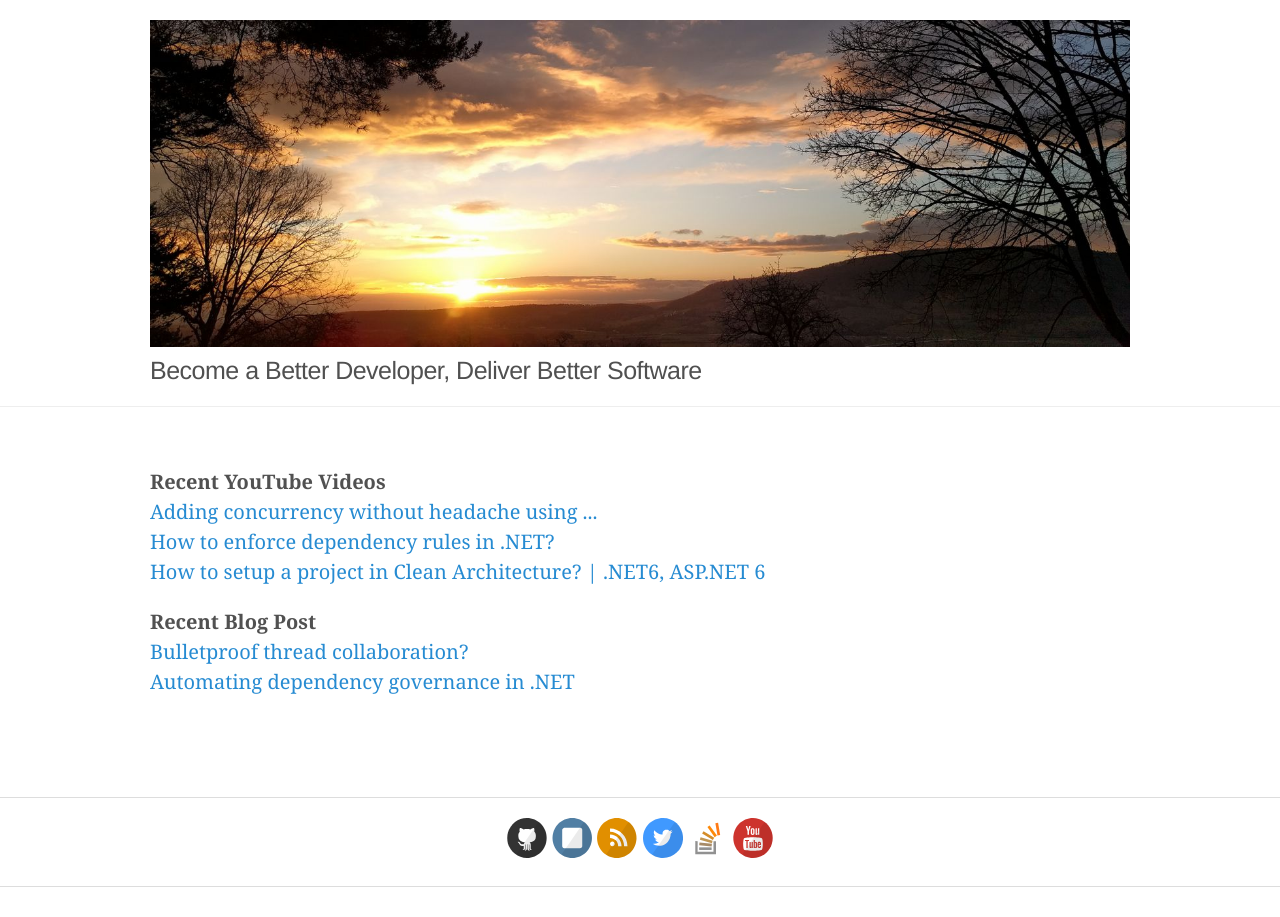
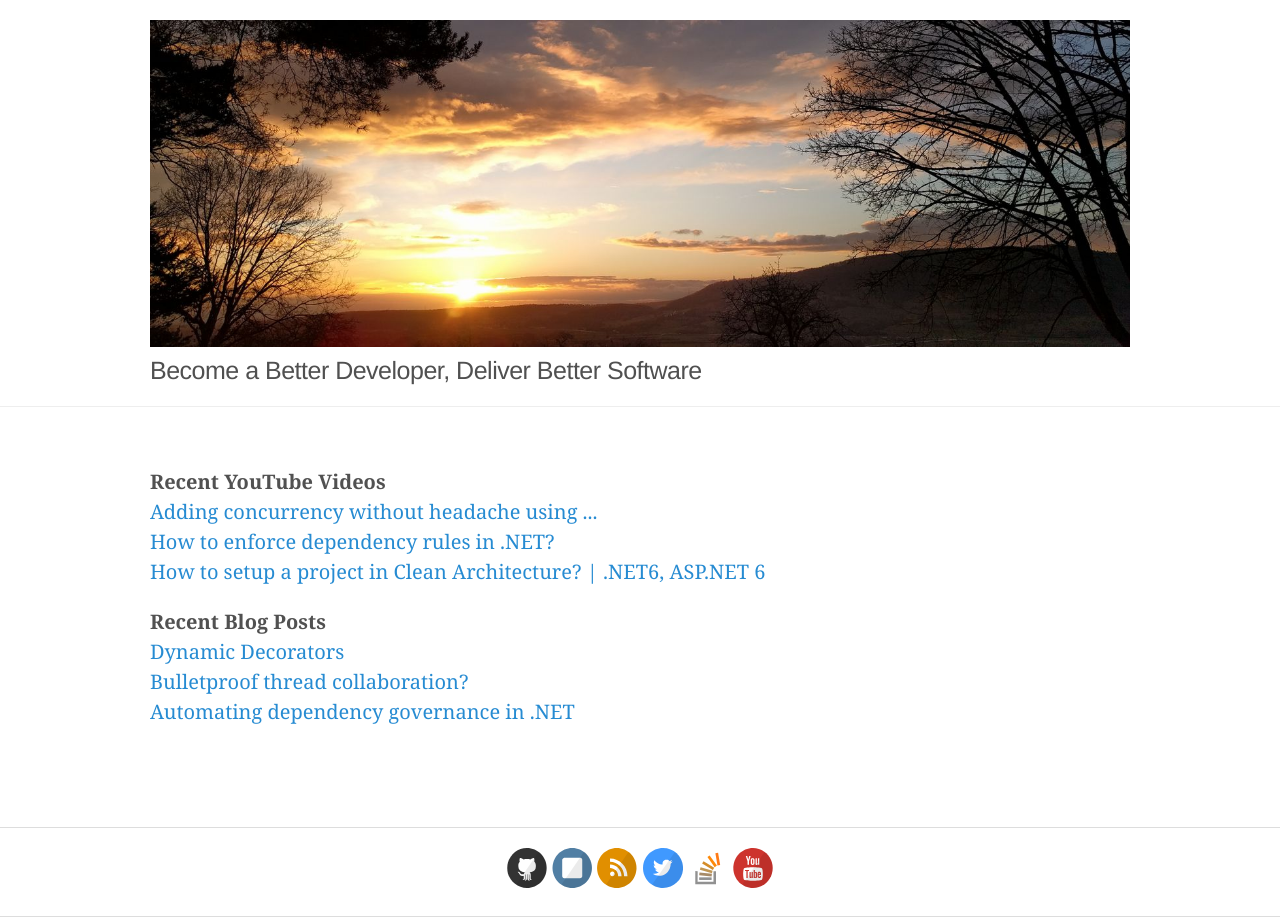
Before and after one commit to plainionist/plainionist.github.io, a Jekyll site: the page built from landing.html, in a window 1280 px wide. Built offline with Jekyll 4.4.1, drawn with Linux system fonts in a browser that asks for light colours.

Commit message:
Landing page adapted

```diff
--- a/landing.html
+++ b/landing.html
@@ -50,7 +50,9 @@
             </p>
 
             <p>
-                <b>Recent Blog Post</b>
+                <b>Recent Blog Posts</b>
+                <br/>
+                <a href="http://www.plainionist.net/DynamicProxy/">Dynamic Decorators</a>
                 <br/>
                 <a href="http://www.plainionist.net/Thread-Collaboration/">Bulletproof thread collaboration?</a>
                 <br/>
```
